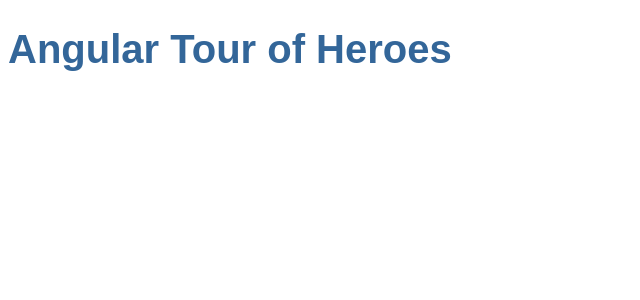
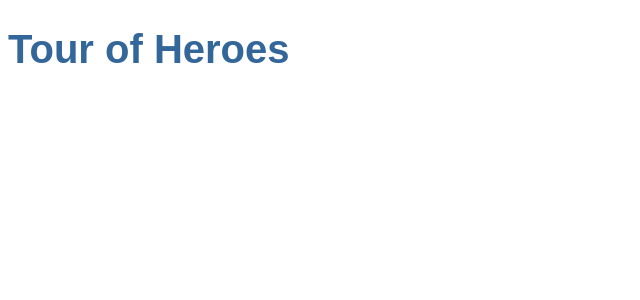
Before and after one commit to maruf-swe/angular-doc-tour-heroes, an Angular app: page / in a window 1280 px wide. Shown: the top 300 px of the page, without its empty margins (0-640 px from the left). Built offline with nearby package versions, Linux system fonts and the light colour scheme.

Commit message:
add heroes componenet

```diff
--- a/src/app/app.component.ts
+++ b/src/app/app.component.ts
@@ -10,5 +10,5 @@
   styleUrl: './app.component.css'
 })
 export class AppComponent {
-  title = 'Angular Tour of Heroes';
+  title = 'Tour of Heroes';
 }
--- /dev/null
+++ b/src/app/heroes/heroes.component.html
@@ -0,0 +1 @@
+<p>heroes works!</p>
```
Also changed, not shown: src/app/heroes/heroes.component.ts (added, +12 -0 lines), src/app/heroes/heroes.component.css (added), 1 other file (tests, documents, lock files or other folders).
